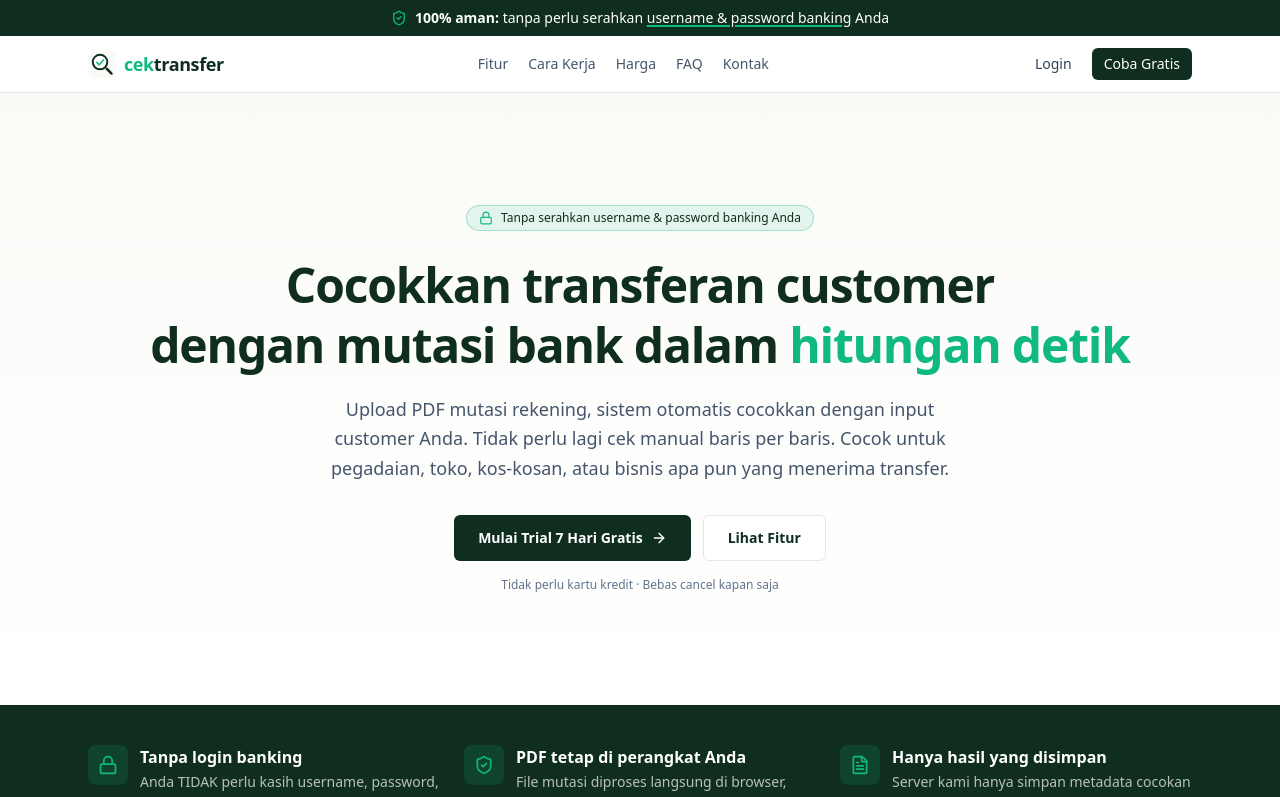
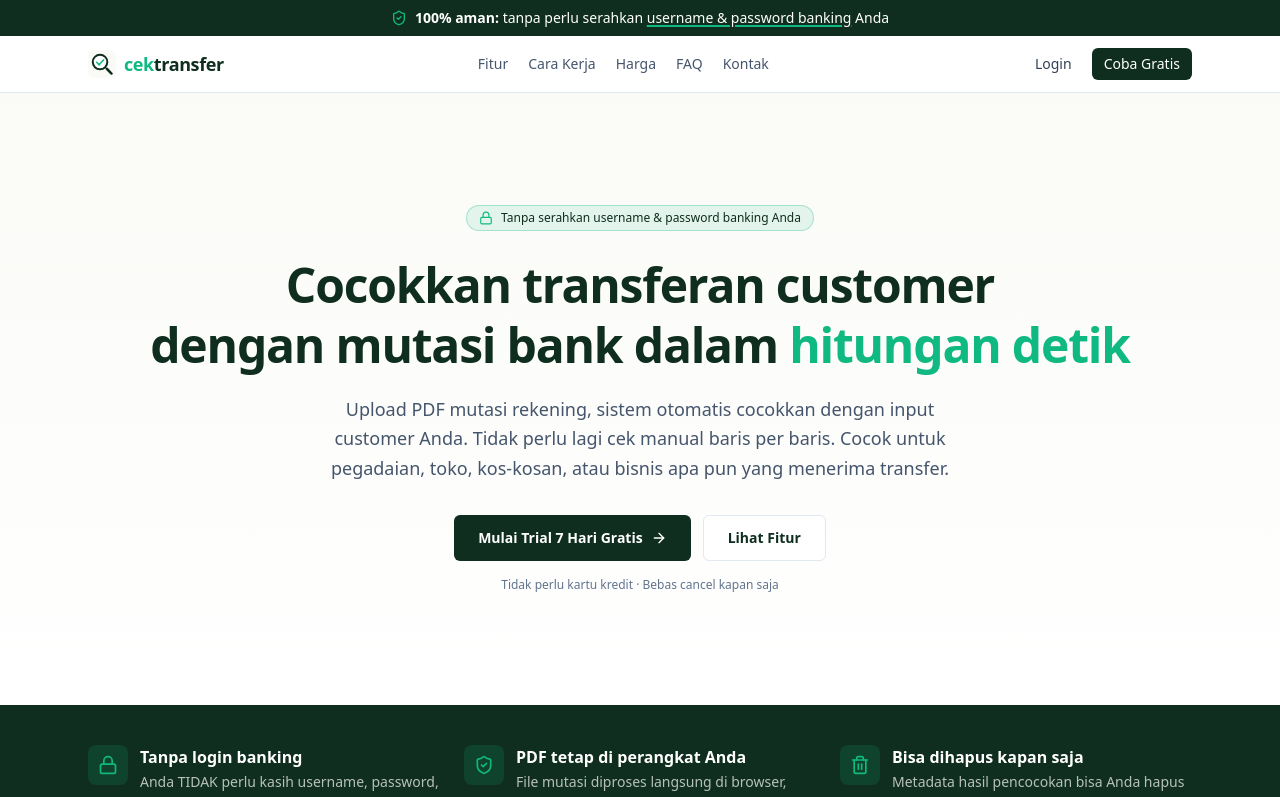
Before and after one commit to namasayafendy/cek-mutasi-saas, a Next.js app: page / in a window 1280 px wide. Shown: the top 797 px of the page. Built offline with nearby package versions, Linux system fonts and the light colour scheme; no server answers.

Commit message:
refactor(landing): replace 'metadata stored' with 'can be deleted anytime' privacy point

```diff
--- a/app/page.tsx
+++ b/app/page.tsx
@@ -14,6 +14,7 @@ import {
   Calculator,
   Download,
   Lock,
+  Trash2,
 } from "lucide-react";
 import { getAccountContext } from "@/lib/supabase/context";
 import { PublicHeader } from "@/app/_components/public-header";
@@ -80,9 +81,9 @@ export default async function LandingPage() {
             desc="File mutasi diproses langsung di browser, tidak pernah di-upload ke server."
           />
           <SecurityPoint
-            icon={<FileText className="h-5 w-5" />}
-            title="Hanya hasil yang disimpan"
-            desc="Server kami hanya simpan metadata cocokan untuk fitur history."
+            icon={<Trash2 className="h-5 w-5" />}
+            title="Bisa dihapus kapan saja"
+            desc="Metadata hasil pencocokan bisa Anda hapus dari history kapan saja untuk privacy penuh."
           />
         </div>
       </section>
```
